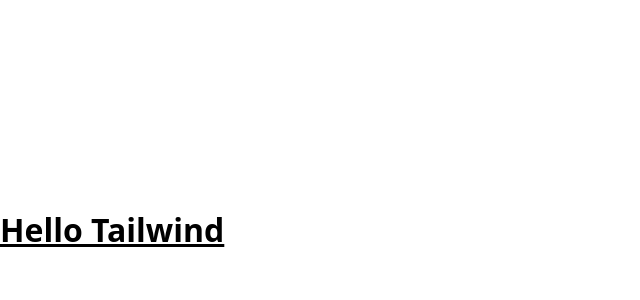
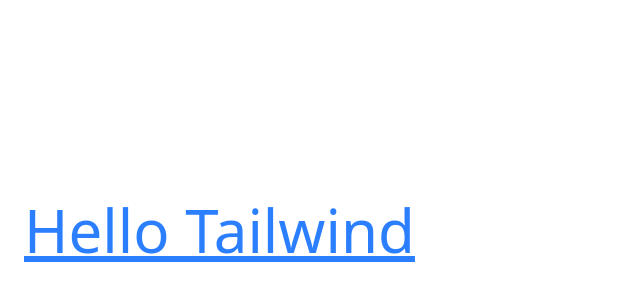
Before and after one commit to Xercius/Trading-Card-Game-Tracker, a React (Vite) app in the folder client-vite/: page / in a window 1280 px wide. Shown: the part 170-470 px from the top of the page, without its empty margins (0-640 px from the left). Built offline with nearby package versions, Linux system fonts and the light colour scheme.

Commit message:
#29 Vite Scaffold

```diff
--- a/client-vite/src/index.css
+++ b/client-vite/src/index.css
@@ -1,7 +1,17 @@
-@tailwind theme;
-@tailwind base;
-@tailwind components;
-@tailwind utilities;
+@import "tailwindcss/theme";
+@import "tailwindcss/preflight";
+@import "tailwindcss/utilities";
+
+
+
+/*
+@import "tailwindcss/theme";
+@import "tailwindcss/base";
+@import "tailwindcss/components";
+@import "tailwindcss/utilities";
+/*
+/* your CSS (use @layer base/components if needed) */
+
 
 /* -------------------------------
    Base layer overrides
```
